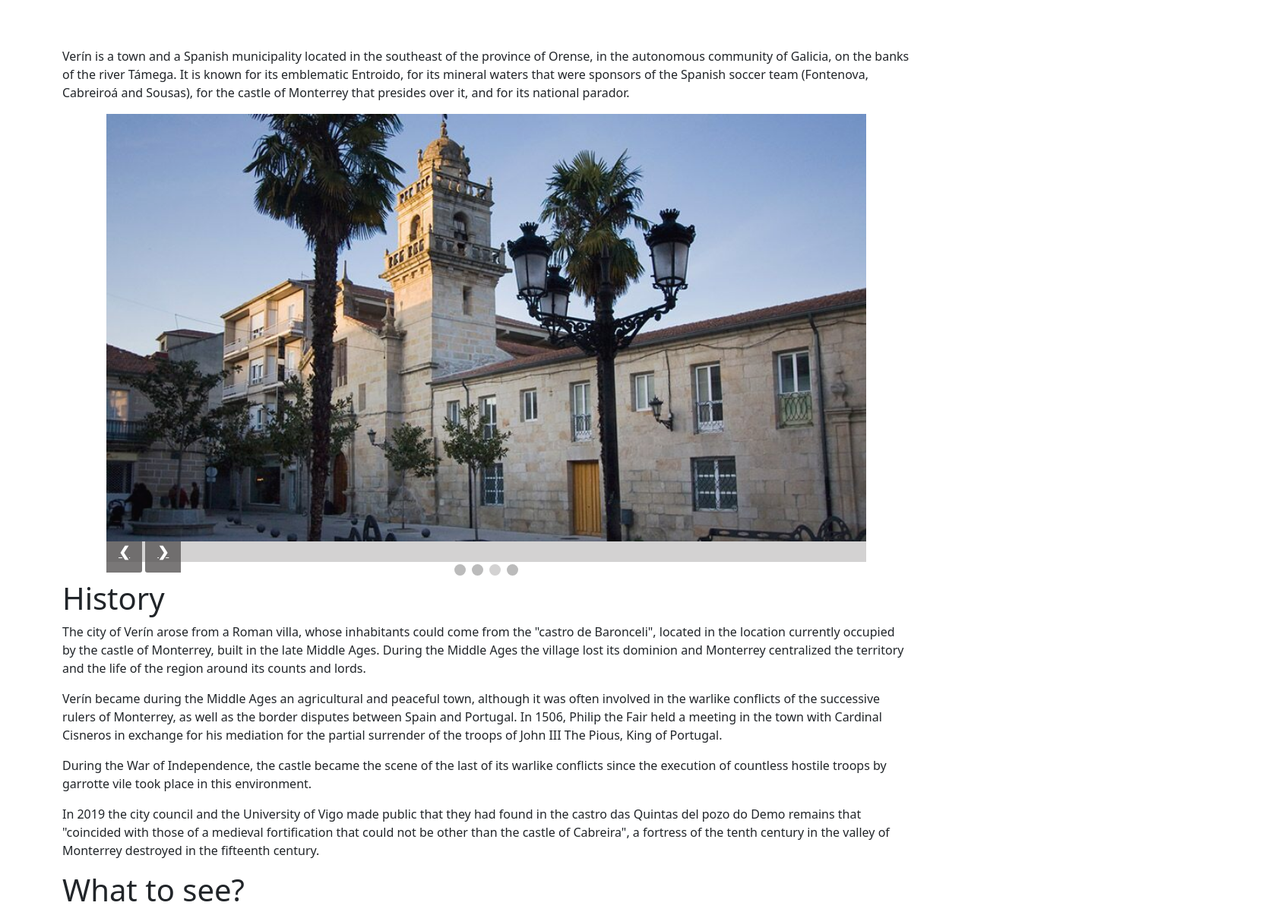
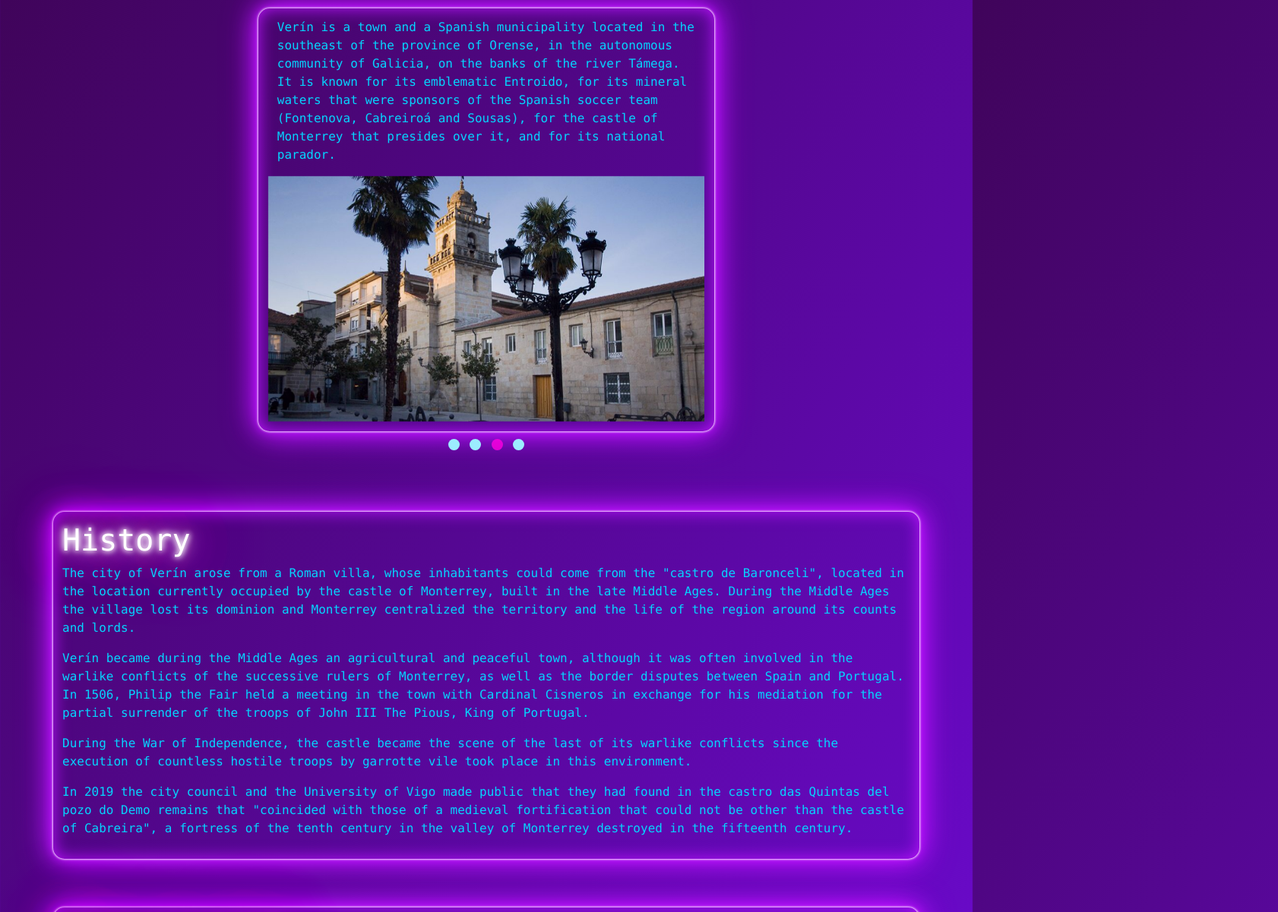
Before and after one commit to gltats/Home-Town, a plain HTML site: page index.html in a window 1280 px wide. Shown: the part 66-1267 px from the top of the page at 76% size, 1682 px wide, since content can reach past the window. Drawn offline with nearby package versions, Linux system fonts and the light colour scheme.

Commit message:
Neon looking added, home enhanced, photos added, npm removed

```diff
--- a/index.html
+++ b/index.html
@@ -18,7 +18,7 @@
      <nav class="navbar navbar-expand-lg navbar-dark bg-dark fixed-top">
       <div class="container-fluid">
         <a class="navbar-brand" href="/" title="Home">
-            <img src="/img/icon.png"alt="Escudo Verin" width="80" height="auto" ></img>
+            <img src="/img/icon.png"alt="Escudo Verin" width="80" height="auto" class="icon"></img>
 
         </a>
         <button
@@ -43,29 +43,19 @@
             <li class="nav-item">
               <a class="nav-link" href="#carnival">Carnival</a>
             </li>
-            <li class="nav-item">
-              <a class="nav-link" href="#tours">Tours</a>
-            </li>
-            <li class="nav-item">
-              <a class="nav-link" href="#booking">Booking</a>
-            </li>
           </ul>
         </div>
       </div>
     </nav>
 
-
- <!-- About -->
-    <div class="container one">
-      <p>Verín is a town and a Spanish municipality located in the southeast of the province of Orense,
-      in the autonomous community of Galicia, on the banks of the river Támega. It is known for its emblematic
-      Entroido, for its mineral waters that were sponsors of the Spanish soccer team (Fontenova, Cabreiroá and Sousas),
-      for the castle of Monterrey that presides over it, and for its national parador.</p>
-    </div>
-
    <!-- Slideshow container -->
 <div class="slideshow-container">
-
+  <div class="container">
+    <p>Verín is a town and a Spanish municipality located in the southeast of the province of Orense,
+    in the autonomous community of Galicia, on the banks of the river Támega. It is known for its emblematic
+    Entroido, for its mineral waters that were sponsors of the Spanish soccer team (Fontenova, Cabreiroá and Sousas),
+    for the castle of Monterrey that presides over it, and for its national parador.</p>
+  </div>
   <!-- Full-width images with number and caption text -->
   <div class="mySlides fade">
     <img src="img/castel.jpg" style="width:100%">
@@ -83,9 +73,6 @@
     <img src="img/balneary.jpg" style="width:100%">
   </div>
 
-  <!-- Next and previous buttons -->
-  <a class="prev" onclick="plusSlides(-1)">&#10094;</a>
-  <a class="next" onclick="plusSlides(1)">&#10095;</a>
 </div>
 
 <!-- The dots/circles -->
@@ -97,8 +84,8 @@
 </div>
 
 <!-- History -->
-<div class="container" id="history">
-<h1>History</h1>
+<div class="container textcontainer">
+<h1 class="neonTextTitle" id="history"> History</h1>
 <p>
 The city of Verín arose from a Roman villa, whose inhabitants could come from the "castro de Baronceli",
 located in the location currently occupied by the castle of Monterrey, built in the late Middle Ages.
@@ -120,8 +107,8 @@ fortification that could not be other than the castle of Cabreira", a fortress o
 </div>
 
 <!-- What to see? -->
-<div class="container" id="see">
-  <h1>What to see?</h1>
+<div class="container textcontainer" >
+  <h1 class="neonTextTitle" id="see">What to see?</h1>
   <p>There is plenty to see in Verín, Orense
 On the banks of the river Támega this town of great history preserves the largest fortified
 complex in Galicia. One of its main attractions are its famous spas. It is surprising how much there is to see in Verín.</p>
@@ -136,24 +123,21 @@ active tourism, there are several options.</p>
 </div>
 
 <!-- Carnaval -->
-<div class="container" id="carnival">
-<h1>Carnival</h1>
+<div class="container textcontainer" >
+<h1 class="neonTextTitle" id="carnival">Carnival</h1>
 <h2>Where does this festivity came from?</h2>
 <p>To know the Carnival of Verín as it is now, easily recognizable, we must go back to 1981,
   when the popular festival resurfaces and, from that moment, is growing every day more and
   more famous until today.</p>
-
 <p>During all these years, even centuries, there is a character in Verín
   that has never been absent, the cigarrón. It is assumed that this characterization comes
   from the sixteenth century, when it was imitated and mocked in the village of a tax collector
   especially unpopular among the Counts of Monterrei.</p>
-
 <p>Today, it is customary in Verín to dress as the cigarróns, characterized by the painted mask
   made of wood with a face with a mustache, cheeks and eyebrows highlighted showing a wide smile.
   Among the clothing, the jacket, tie and white shirt stand out along with the chocas at the waist
   and the whip in the hand.</p>
-
-
+  <img src="img/carnaval/cigarrons.jpg">
   <h2>What happens now a days?</h2>
   <p>The festival begins on the so-called "Domingo de Corredoiro", with the sound of fireworks,
   the charangas and the first concentration of cigarrones (masked men who run encouraging people to participate)
@@ -163,16 +147,14 @@ active tourism, there are several options.</p>
   that gives way to the general fun. In this way, throughout the days of celebration, there will be flour battles, masked dances, parades of troupes
   and brass bands, contests, tastings of typical products, etc... The most intense day is Sunday, since the Great Parade of Floats, Troupes, Masks and
   Cigarrones takes place at noon.</p>
-
+  <img src="img/carnaval/reina.jpg">
+  <img src="img/carnaval/compadres.jpg">
+  <img src="img/carnaval/comadres.jpg">
+  <img src="img/carnaval/fareleiro.jpg">
+  <h2>2023 Dates</h2>
+  <img src="img/carnaval/cartel.jpg">
 </div>
 
-<!-- Tours -->
-<div class="container" id="tours">
-<h1>Tours</h1>
-</div>
-<!-- Booking -->
-<div class="container" id="booking">
-<h1>Booking</h1>
 </div>
 
     <script src="script.js"></script>
--- a/package.json
+++ /dev/null
@@ -1,5 +0,0 @@
-{
-  "dependencies": {
-    "timekit-booking": "^3.0.19"
-  }
-}
--- a/script.js
+++ b/script.js
@@ -17,6 +17,3 @@ function showSlides() {
   dots[slideIndex-1].className += " active";
   setTimeout(showSlides, 2000); // Change image every 2 seconds
 }
-
-
-//next? add booking you install with NPM , documentation > https://developers.timekit.io/docs/booking-widget-v2 , NPM https://www.npmjs.com/package/timekit-booking
--- a/style.css
+++ b/style.css
@@ -1,14 +1,43 @@
 * {box-sizing:border-box}
 
-.one{
-  margin-top: 10%;
+body
+{
+  background: linear-gradient(124deg, rgb(63, 4, 88) 0%, rgb(114, 11, 224) 51%, rgba(0,212,255,1) 100%);
+  font-family: "Lucida Console", "Courier New", monospace !important;
+}
+
+.icon
+{
+  font-size: 34px;
+}
+
+.neonTextTitle {
+  color: #fff;
+  text-shadow:
+      0 0 7px #fff,
+      0 0 10px #fff,
+      0 0 21px #fff,
+      0 0 42px rgb(255, 0, 255),
+      0 0 82px rgb(255, 0, 255),
+      0 0 92px rgb(255, 0, 255),
+      0 0 102px rgb(255, 0, 255),
+      0 0 151px rgb(255, 0, 255);
 }
 
 /* Slideshow container */
 .slideshow-container {
-  max-width: 1000px;
+  color: rgb(5, 213, 255);
+  max-width: 600px;
   margin: auto;
-  background-color: #d3d2d2;
+  margin-top: 6%;
+  padding: 1%;
+  box-shadow: 0 0 .2rem #fff,
+            0 0 .2rem #fff,
+            0 0 2rem #bc13fe,
+            0 0 0.8rem #bc13fe,
+            0 0 2.8rem #bc13fe,
+            inset 0 0 1.3rem #bc13fe;
+  border-radius: 15px;
 }
 
 /* Hide the images by default */
@@ -16,44 +45,20 @@
   display: none;
 }
 
-/* Next & previous buttons */
-.prev, .next {
-  background-color: rgba(88, 85, 85, 0.8);
-  cursor: pointer;
-  width: auto;
-  padding: 16px;
-  color: white;
-  font-weight: bold;
-  font-size: 18px;
-  transition: 0.6s ease;
-  border-radius: 0 3px 3px 0;
-  user-select: none;
-}
-
-/* Position the "next button" to the right */
-.next {
-  border-radius: 3px 0 0 3px;
-}
-
-/* On hover, add a black background color with a little bit see-through */
-.prev:hover, .next:hover {
-  background-color: rgba(0,0,0,0.8);
-}
-
 /* The dots/bullets/indicators */
 .dot {
   cursor: pointer;
   height: 15px;
   width: 15px;
-  margin: 0 2px;
-  background-color: #bbb;
+  margin: 10px 2px;
+  background-color: rgb(156, 237, 255);
   border-radius: 50%;
   display: inline-block;
   transition: background-color 0.6s ease;
 }
 
 .active, .dot:hover {
-  background-color: #d3d2d2;
+  background-color: rgba(255, 0, 225, 0.8);
 }
 
 /* Fading animation */
@@ -66,3 +71,18 @@
   from {opacity: .4}
   to {opacity: 1}
 }
+
+.textcontainer
+{
+  color: rgb(5, 213, 255);
+  max-width: 600px;
+  margin: 5% auto;
+  padding: 1%;
+  box-shadow: 0 0 .2rem #fff,
+            0 0 .2rem #fff,
+            0 0 2rem #bc13fe,
+            0 0 0.8rem #bc13fe,
+            0 0 2.8rem #bc13fe,
+            inset 0 0 1.3rem #bc13fe;
+  border-radius: 15px;
+}
```
Also changed, not shown: img/carnaval/cartel.jpg (added), img/carnaval/cigarrons.jpg (added), img/carnaval/comadres.jpg (added), img/carnaval/compadres.jpg (added), img/carnaval/fareleiro.jpg (added), img/carnaval/reina.jpg (added), img/icon.jpg (deleted), 1 other file.
